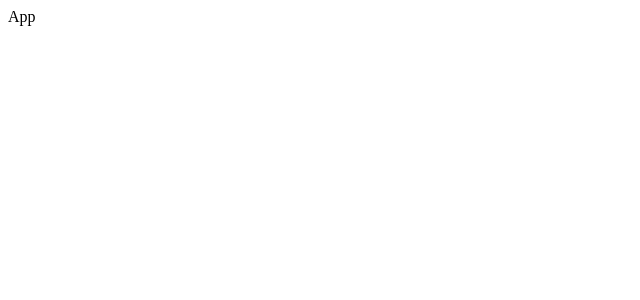
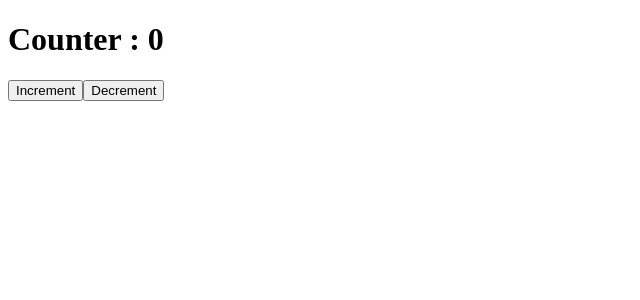
Before and after one commit to C11NJXX/react-monster, a React (Vite) app in the folder react-ts-demo/: page / in a window 1280 px wide. Shown: the top 300 px of the page, without its empty margins (0-640 px from the left). Built offline with nearby package versions, Linux system fonts and the light colour scheme.

Commit message:
useState<T>

```diff
--- /dev/null
+++ b/react-ts-demo/src/5. useState Types/App.tsx
@@ -0,0 +1,10 @@
+import Counter from "./Counter";
+const App = () => {
+  return (
+    <div>
+      <Counter />
+    </div>
+  );
+};
+
+export default App;
--- /dev/null
+++ b/react-ts-demo/src/5. useState Types/Counter.tsx
@@ -0,0 +1,13 @@
+import { useState } from "react";
+const Counter = () => {
+  const [count, setCount] = useState<number>(0);
+  return (
+    <div>
+      <h1>Counter : {count}</h1>
+      <button onClick={() => setCount(count + 1)}>Increment</button>
+      <button onClick={() => setCount(count - 1)}>Decrement</button>
+    </div>
+  );
+};
+
+export default Counter;
--- a/react-ts-demo/src/main.tsx
+++ b/react-ts-demo/src/main.tsx
@@ -1,8 +1,9 @@
 import { StrictMode } from "react";
 import { createRoot } from "react-dom/client";
-import App from "./App";
+// import App from "./App";
 // import App from "./1. Component Props Typing/App";
 // import App from "./1. Component Props Typing/exercise/App";
+import App from "./5. useState Types/App";
 
 createRoot(document.getElementById("root")!).render(
   <StrictMode>
```
